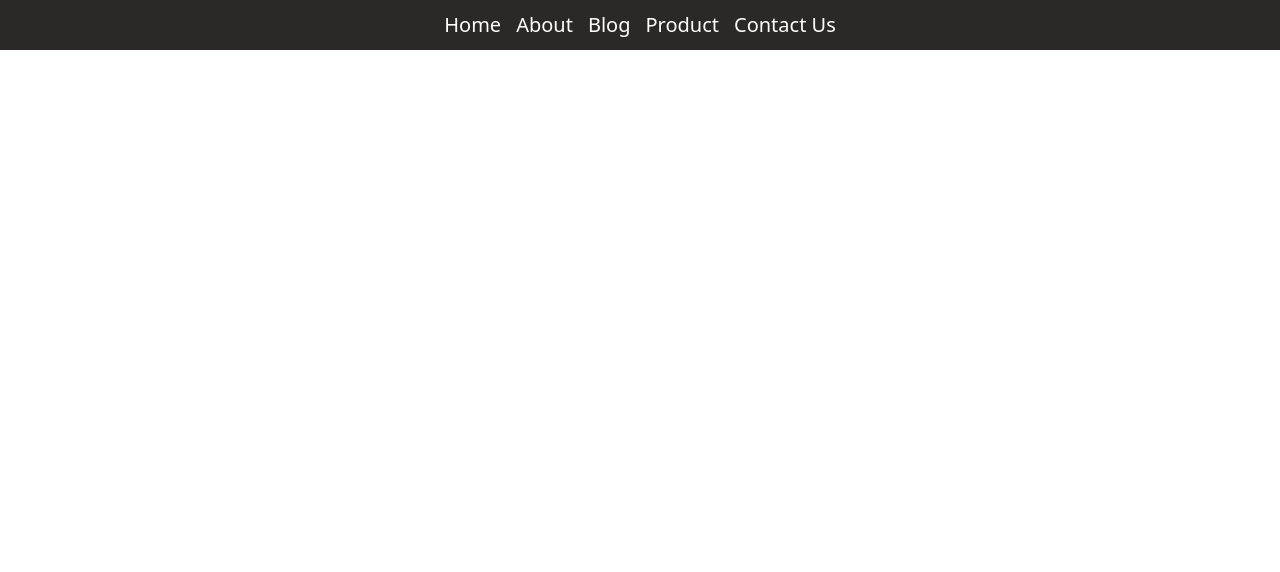
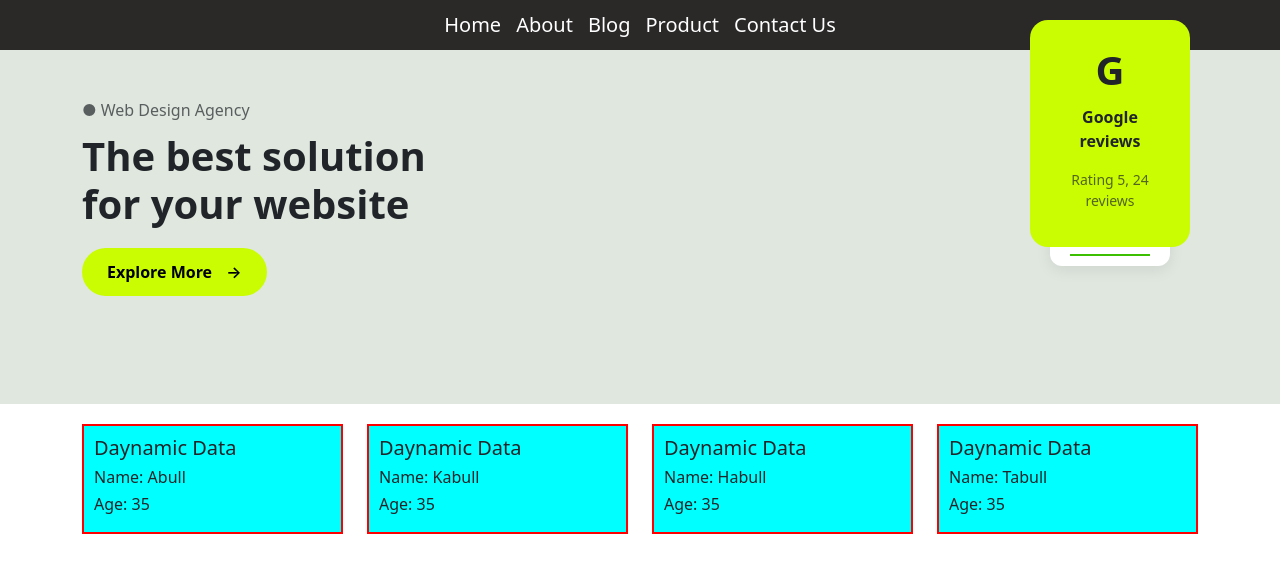
Before and after one commit to sabbirahmed32/my-react-app, a React (Vite) app: page / in a window 1280 px wide. Shown: the top 572 px of the page. Built offline with nearby package versions, Linux system fonts and the light colour scheme.

Commit message:
daynamic data add

```diff
--- a/src/componant/Home.jsx
+++ b/src/componant/Home.jsx
@@ -1,11 +1,51 @@
 
 import React from "react";
 import Herosection from "./home/Herosection";
+import Daynamic from "./home/Daynamic";
 
 function Home() {
+
+      const explordata = {
+        border: '2px solid red',
+        padding: '10px 10px',
+        backgroundColor: 'aqua',
+        marginTop: '20px',
+    }
+
+
   return (
 
+     <>
      <Herosection></Herosection>
+     <div className="container">
+      <div className="row">
+          <div className="col-md-3">
+            <div style={explordata}>
+              <Daynamic name='Abull' age='35'></Daynamic>
+            </div>
+          </div>
+           <div className="col-md-3">
+            <div style={explordata}>
+              <Daynamic name='Kabull' age='35'></Daynamic>
+            </div>
+          </div>
+           <div className="col-md-3">
+            <div style={explordata}>
+              <Daynamic name='Habull' age='35'></Daynamic>
+            </div>
+          </div>
+           <div className="col-md-3">
+            <div style={explordata}>
+              <Daynamic name='Tabull' age='35'></Daynamic>
+            </div>
+          </div>
+
+
+      </div>
+     </div>
+
+
+     </>
 
   )
 }
--- /dev/null
+++ b/src/componant/home/Daynamic.jsx
@@ -0,0 +1,14 @@
+import React from 'react'
+ const Daynamic = (props)=> {
+
+
+    return(
+        <div>
+            <h5>Daynamic Data</h5>
+            <h6>Name: {props.name}</h6>
+            <h6>Age: {props.age}</h6>
+        </div>
+    )
+}
+
+export default Daynamic;
--- a/src/main.jsx
+++ b/src/main.jsx
@@ -15,7 +15,7 @@ const router = createBrowserRouter([
     element: <App />,
     children: [
       {
-        path: '/home',
+        path: '/',
         element: <Home />
       },
       {
--- a/src/navber/Navber.jsx
+++ b/src/navber/Navber.jsx
@@ -6,7 +6,7 @@ import './Nav.css';
 function Navbar() {
   return (
     <div className="nav_header">
-      <Link to={'/home'}>Home</Link>
+      <Link to={'/'}>Home</Link>
       <Link to={'/about'}>About</Link>
       <Link to={'/blog'}>Blog</Link>
       <Link to={'/product'}>Product</Link>
```
Also changed, not shown: src/componant/home/Herosection.jsx (+0 -10 lines).
